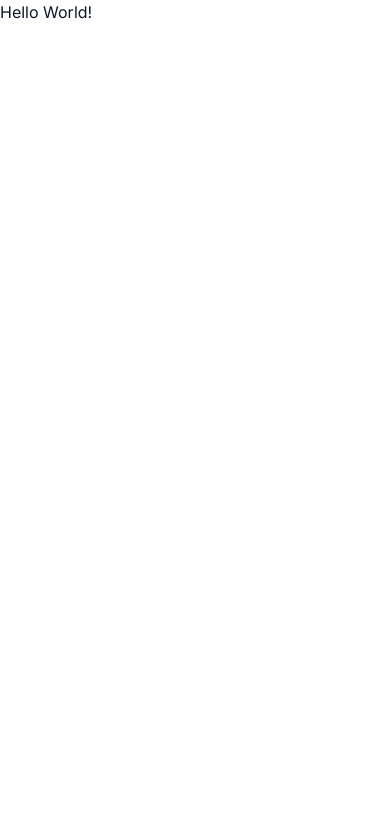
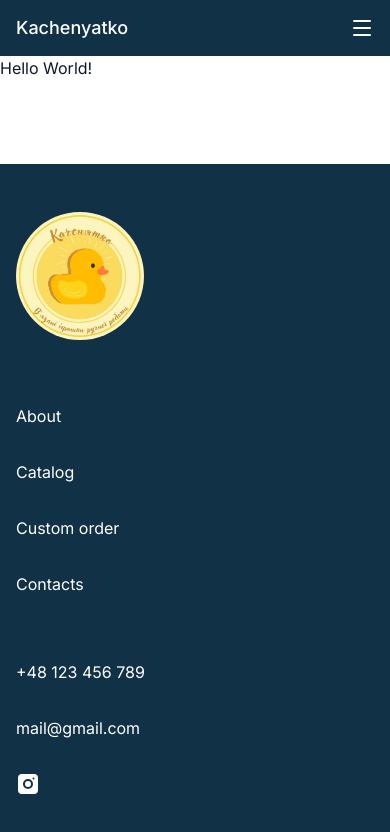
Before and after one commit to fc1g/kachenyatko-store-web, a Next.js app: page / in a window 390 px wide. Shown: the top 832 px of the page. Built offline with nearby package versions, Linux system fonts and the light colour scheme.

Commit message:
feat(layout): add header, footer and mobile menu
- add header with centered navigation and mobile sheet menu
- add footer with logo, navigation and contacts
- link About, Custom order and Contacts to page anchors
- enable smooth scrolling for anchor links
- add logo image

```diff
--- a/app/layout.tsx
+++ b/app/layout.tsx
@@ -2,6 +2,8 @@ import type { Metadata } from "next";
 import "./globals.css";
 import { Inter } from "next/font/google";
 import { cn } from "@/lib/utils";
+import { Header } from "@/components/layout/header";
+import { Footer } from "@/components/layout/footer";
 
 const inter = Inter({ subsets: ["latin", "cyrillic"], variable: "--font-sans" });
 
@@ -14,9 +16,14 @@ export default function RootLayout({ children }: LayoutProps<"/">) {
   return (
     <html
       lang="en"
-      className={cn("h-full antialiased", "font-sans", inter.variable)}
+      data-scroll-behavior="smooth"
+      className={cn("h-full antialiased scroll-smooth motion-reduce:scroll-auto", "font-sans", inter.variable)}
     >
-      <body className="min-h-full flex flex-col">{children}</body>
+      <body className="min-h-full flex flex-col">
+        <Header />
+        <main className="flex-1">{children}</main>
+        <Footer />
+      </body>
     </html>
   );
 }
--- /dev/null
+++ b/components/layout/footer.tsx
@@ -0,0 +1,66 @@
+import Image from "next/image";
+import Link from "next/link";
+
+import logo from "@/public/logo.jpg";
+
+import { navLinks } from "./nav-links";
+import { InstagramIcon } from "./instagram-icon";
+
+// TODO: replace placeholders with real contacts
+const contacts = {
+  phone: "+48 123 456 789",
+  email: "mail@gmail.com",
+  instagram: "https://www.instagram.com/k.achenyatk.o",
+};
+
+export function Footer() {
+  return (
+    <footer id="contacts" className="bg-primary text-primary-foreground">
+      <div className="mx-auto flex max-w-7xl flex-col gap-16 px-4 py-12 md:flex-row md:gap-24 md:px-12 lg:gap-36">
+        <Link href="/" className="size-32 shrink-0">
+          <Image
+            src={logo}
+            alt="Kachenyatko — home"
+            sizes="128px"
+            placeholder="blur"
+            className="size-full rounded-full"
+          />
+        </Link>
+
+        <nav>
+          <ul className="flex flex-col gap-8">
+            {navLinks.map(({ href, label }) => (
+              <li key={href}>
+                <Link href={href} className="transition-opacity hover:opacity-70">
+                  {label}
+                </Link>
+              </li>
+            ))}
+          </ul>
+        </nav>
+
+        <div className="flex flex-col gap-8">
+          <p className="hidden font-semibold md:block">Contacts</p>
+          <a
+            href={`tel:${contacts.phone.replaceAll(" ", "")}`}
+            className="transition-opacity hover:opacity-70"
+          >
+            {contacts.phone}
+          </a>
+          <a href={`mailto:${contacts.email}`} className="transition-opacity hover:opacity-70">
+            {contacts.email}
+          </a>
+          <a
+            href={contacts.instagram}
+            aria-label="Instagram"
+            target="_blank"
+            rel="noopener noreferrer"
+            className="w-fit transition-opacity hover:opacity-70"
+          >
+            <InstagramIcon className="size-6" />
+          </a>
+        </div>
+      </div>
+    </footer>
+  );
+}
--- /dev/null
+++ b/components/layout/header.tsx
@@ -0,0 +1,30 @@
+import Link from "next/link";
+
+import { MobileMenu } from "./mobile-menu";
+import { navLinks } from "./nav-links";
+
+export function Header() {
+  return (
+    <header className="bg-primary text-primary-foreground">
+      <div className="mx-auto grid h-14 max-w-7xl grid-cols-[1fr_auto_1fr] items-center gap-8 px-4 md:px-12">
+        <Link href="/" className="justify-self-start text-lg font-medium">
+          Kachenyatko
+        </Link>
+
+        <nav className="hidden md:block">
+          <ul className="flex items-center gap-10 text-sm lg:gap-14">
+            {navLinks.map(({ href, label }) => (
+              <li key={href}>
+                <Link href={href} className="transition-opacity hover:opacity-70">
+                  {label}
+                </Link>
+              </li>
+            ))}
+          </ul>
+        </nav>
+
+        <MobileMenu />
+      </div>
+    </header>
+  );
+}
--- /dev/null
+++ b/components/layout/instagram-icon.tsx
@@ -0,0 +1,12 @@
+import type { SVGProps } from "react";
+
+export function InstagramIcon(props: SVGProps<SVGSVGElement>) {
+  return (
+    <svg viewBox="0 0 24 24" fill="currentColor" aria-hidden="true" {...props}>
+      <path
+        fillRule="evenodd"
+        d="M6 2h12a4 4 0 0 1 4 4v12a4 4 0 0 1-4 4H6a4 4 0 0 1-4-4V6a4 4 0 0 1 4-4Zm6 5a5 5 0 1 0 0 10 5 5 0 0 0 0-10Zm0 2a3 3 0 1 1 0 6 3 3 0 0 1 0-6Zm5.5-3.5a1 1 0 1 0 0 2 1 1 0 0 0 0-2Z"
+      />
+    </svg>
+  );
+}
--- /dev/null
+++ b/components/layout/mobile-menu.tsx
@@ -0,0 +1,40 @@
+"use client";
+
+import Link from "next/link";
+import { Menu } from "lucide-react";
+
+import { Sheet, SheetClose, SheetContent, SheetTitle, SheetTrigger } from "@/components/ui/sheet";
+
+import { navLinks } from "./nav-links";
+
+export function MobileMenu() {
+  return (
+    <Sheet modal="trap-focus">
+      <SheetTrigger
+        aria-label="Open menu"
+        className="col-start-3 -m-2 justify-self-end p-2 transition-opacity hover:opacity-70 md:hidden"
+      >
+        <Menu className="size-6" />
+      </SheetTrigger>
+
+      <SheetContent side="right" className="px-6 py-16">
+        <SheetTitle className="sr-only">Menu</SheetTitle>
+        <nav>
+          <ul className="flex flex-col gap-6 text-lg">
+            {navLinks.map(({ href, label }) => (
+              <li key={href}>
+                <SheetClose
+                  nativeButton={false}
+                  render={<Link href={href} />}
+                  className="transition-opacity hover:opacity-70"
+                >
+                  {label}
+                </SheetClose>
+              </li>
+            ))}
+          </ul>
+        </nav>
+      </SheetContent>
+    </Sheet>
+  );
+}
--- /dev/null
+++ b/components/layout/nav-links.ts
@@ -0,0 +1,6 @@
+export const navLinks = [
+  { href: "/#about", label: "About" },
+  { href: "/catalog", label: "Catalog" },
+  { href: "/#custom-order", label: "Custom order" },
+  { href: "#contacts", label: "Contacts" },
+] as const;
--- /dev/null
+++ b/components/ui/sheet.tsx
@@ -0,0 +1,138 @@
+"use client"
+
+import * as React from "react"
+import { Dialog as SheetPrimitive } from "@base-ui/react/dialog"
+import { cn } from "cn"
+
+import { Button } from "@/components/ui/button"
+import { XIcon } from "lucide-react"
+
+function Sheet({ ...props }: SheetPrimitive.Root.Props) {
+  return <SheetPrimitive.Root data-slot="sheet" {...props} />
+}
+
+function SheetTrigger({ ...props }: SheetPrimitive.Trigger.Props) {
+  return <SheetPrimitive.Trigger data-slot="sheet-trigger" {...props} />
+}
+
+function SheetClose({ ...props }: SheetPrimitive.Close.Props) {
+  return <SheetPrimitive.Close data-slot="sheet-close" {...props} />
+}
+
+function SheetPortal({ ...props }: SheetPrimitive.Portal.Props) {
+  return <SheetPrimitive.Portal data-slot="sheet-portal" {...props} />
+}
+
+function SheetOverlay({ className, ...props }: SheetPrimitive.Backdrop.Props) {
+  return (
+    <SheetPrimitive.Backdrop
+      data-slot="sheet-overlay"
+      className={cn(
+        "fixed inset-0 z-50 bg-black/10 transition-opacity duration-150 data-ending-style:opacity-0 data-starting-style:opacity-0 supports-backdrop-filter:backdrop-blur-xs",
+        className
+      )}
+      {...props}
+    />
+  )
+}
+
+function SheetContent({
+  className,
+  children,
+  side = "right",
+  showCloseButton = true,
+  ...props
+}: SheetPrimitive.Popup.Props & {
+  side?: "top" | "right" | "bottom" | "left"
+  showCloseButton?: boolean
+}) {
+  return (
+    <SheetPortal>
+      <SheetOverlay />
+      <SheetPrimitive.Popup
+        data-slot="sheet-content"
+        data-side={side}
+        className={cn(
+          "fixed z-50 flex flex-col gap-4 bg-popover bg-clip-padding text-sm text-popover-foreground shadow-lg transition duration-200 ease-in-out data-ending-style:opacity-0 data-starting-style:opacity-0 data-[side=bottom]:inset-x-0 data-[side=bottom]:bottom-0 data-[side=bottom]:h-auto data-[side=bottom]:border-t data-[side=bottom]:data-ending-style:translate-y-[2.5rem] data-[side=bottom]:data-starting-style:translate-y-[2.5rem] data-[side=left]:inset-y-0 data-[side=left]:left-0 data-[side=left]:h-full data-[side=left]:w-3/4 data-[side=left]:border-r data-[side=left]:data-ending-style:translate-x-[-2.5rem] data-[side=left]:data-starting-style:translate-x-[-2.5rem] data-[side=right]:inset-y-0 data-[side=right]:right-0 data-[side=right]:h-full data-[side=right]:w-3/4 data-[side=right]:border-l data-[side=right]:data-ending-style:translate-x-[2.5rem] data-[side=right]:data-starting-style:translate-x-[2.5rem] data-[side=top]:inset-x-0 data-[side=top]:top-0 data-[side=top]:h-auto data-[side=top]:border-b data-[side=top]:data-ending-style:translate-y-[-2.5rem] data-[side=top]:data-starting-style:translate-y-[-2.5rem] data-[side=left]:sm:max-w-sm data-[side=right]:sm:max-w-sm",
+          className
+        )}
+        {...props}
+      >
+        {children}
+        {showCloseButton && (
+          <SheetPrimitive.Close
+            data-slot="sheet-close"
+            render={
+              <Button
+                variant="ghost"
+                className="absolute top-3 right-3"
+                size="icon-sm"
+              />
+            }
+          >
+            <XIcon
+            />
+            <span className="sr-only">Close</span>
+          </SheetPrimitive.Close>
+        )}
+      </SheetPrimitive.Popup>
+    </SheetPortal>
+  )
+}
+
+function SheetHeader({ className, ...props }: React.ComponentProps<"div">) {
+  return (
+    <div
+      data-slot="sheet-header"
+      className={cn("flex flex-col gap-0.5 p-4", className)}
+      {...props}
+    />
+  )
+}
+
+function SheetFooter({ className, ...props }: React.ComponentProps<"div">) {
+  return (
+    <div
+      data-slot="sheet-footer"
+      className={cn("mt-auto flex flex-col gap-2 p-4", className)}
+      {...props}
+    />
+  )
+}
+
+function SheetTitle({ className, ...props }: SheetPrimitive.Title.Props) {
+  return (
+    <SheetPrimitive.Title
+      data-slot="sheet-title"
+      className={cn(
+        "font-heading text-base font-medium text-foreground",
+        className
+      )}
+      {...props}
+    />
+  )
+}
+
+function SheetDescription({
+  className,
+  ...props
+}: SheetPrimitive.Description.Props) {
+  return (
+    <SheetPrimitive.Description
+      data-slot="sheet-description"
+      className={cn("text-sm text-muted-foreground", className)}
+      {...props}
+    />
+  )
+}
+
+export {
+  Sheet,
+  SheetTrigger,
+  SheetClose,
+  SheetContent,
+  SheetHeader,
+  SheetFooter,
+  SheetTitle,
+  SheetDescription,
+}
```
Also changed, not shown: public/logo.jpg (added).
